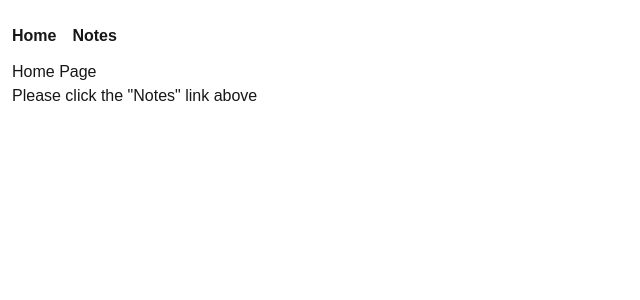
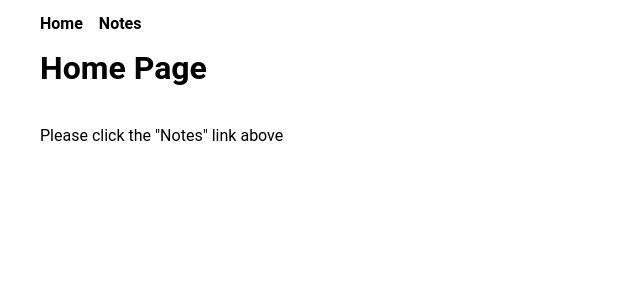
Before and after one commit to ssygon/react-nextjs-pocketbase-poc-2, a Next.js app: page / in a window 1280 px wide. Shown: the top 300 px of the page, without its empty margins (0-640 px from the left). Built offline with nearby package versions, Linux system fonts and the light colour scheme.

Commit message:
setup initial styles and page layout

```diff
--- a/src/app/globals.css
+++ b/src/app/globals.css
@@ -1,27 +1,78 @@
 @tailwind base;
 @tailwind components;
 @tailwind utilities;
-
-:root {
-  --background: #ffffff;
-  --foreground: #171717;
-}
-
-@media (prefers-color-scheme: dark) {
-  :root {
-    --background: #0a0a0a;
-    --foreground: #ededed;
-  }
-}
-
-body {
-  color: var(--foreground);
-  background: var(--background);
-  font-family: Arial, Helvetica, sans-serif;
-}
-
 @layer utilities {
   .text-balance {
     text-wrap: balance;
   }
 }
+
+@import url('https://fonts.googleapis.com/css2?family=Roboto:wght@400;700&display=swap');
+
+:root {
+  --max-width-content: 1200px;
+  --side-padding: 25px;
+  --primary-color: #007bff;
+  --a-color: var(--primary-color);
+  --p-color: #000;
+  --input-border-color: #e5e7eb;
+  --input-placeholder-color: #94a3b8;
+  --input-border-radius: 0.375rem;
+  --button-border-radius: 0.375rem;
+}
+
+body {
+  margin: 0;
+  padding: 0;
+  font-family: 'Roboto', sans-serif;
+}
+
+h1,h2,h3,h4,h5,h6 {
+  font-weight: 700;
+  line-height: 1.3;
+  margin-bottom: 1em;
+}
+
+h1 {
+  font-size: 2rem;
+}
+
+h2 {
+  font-size: 1.75rem;
+}
+
+h3 {
+  font-size: 1.5rem;
+}
+
+p {
+  font-size: 1rem;
+  margin-top: 0;
+  line-height: 1.7;
+  color: var(--p-color);
+}
+
+input:focus-visible,
+button:focus-visible,
+a:focus-visible {
+  outline: 2px solid blue;
+  outline-offset: 2px;
+}
+
+.btn {
+  @apply w-full sm:w-auto bg-blue-500 hover:bg-blue-700 text-white font-bold border-blue-700 rounded py-2 px-4 mt-3 mb-3;
+}
+
+main {
+  display: grid;
+  grid-template-columns: 1fr min(calc(100% - 2* var(--side-padding)), 100%) 1fr;
+  & > * {
+    grid-column: 2;
+    width: 100%;
+    max-width: var(--max-width-content);
+    margin-inline: auto;
+  }
+}
+
+section {
+}
--- a/src/app/layout.tsx
+++ b/src/app/layout.tsx
@@ -15,12 +15,12 @@ export default function RootLayout({
   return (
     <html lang="en">
       <body>
-        <main className="p-3">
-          <nav className="ml-[-0.5rem] mr-[-0.5rem]">
-            <Link href="/" className="inline-flex px-2 py-3 font-bold hover:underline">
+        <main>
+          <nav>
+            <Link href="/" className="inline-flex font-bold hover:underline py-3 pl-0 pr-2">
               Home
             </Link>
-            <Link href="/notes" className="inline-flex px-2 py-3 font-bold hover:underline">
+            <Link href="/notes" className="inline-flex font-bold hover:underline py-3 px-2">
               Notes
             </Link>
           </nav>
--- a/src/app/notes/page.tsx
+++ b/src/app/notes/page.tsx
@@ -33,12 +33,14 @@ export default async function NotesPage() {
 
     return(
       <>
+        <section>
           <h1>Notes Page</h1>
           <div className="flex flex-wrap gap-4">
             {notes?.map((note) => {
               return <Note key={note.id} note={note} />;
             })}
           </div>
+        </section>
       </>
     );
 }
--- a/src/app/page.tsx
+++ b/src/app/page.tsx
@@ -1,8 +1,10 @@
 export default function Home() {
   return (
     <>
-      <h1>Home Page</h1>
-      <p>Please click the "Notes" link above</p>
+      <section>
+        <h1>Home Page</h1>
+        <p>Please click the "Notes" link above</p>
+      </section>
     </>
   );
 }
```
Lines whose indentation alone changed are shown as unchanged.
